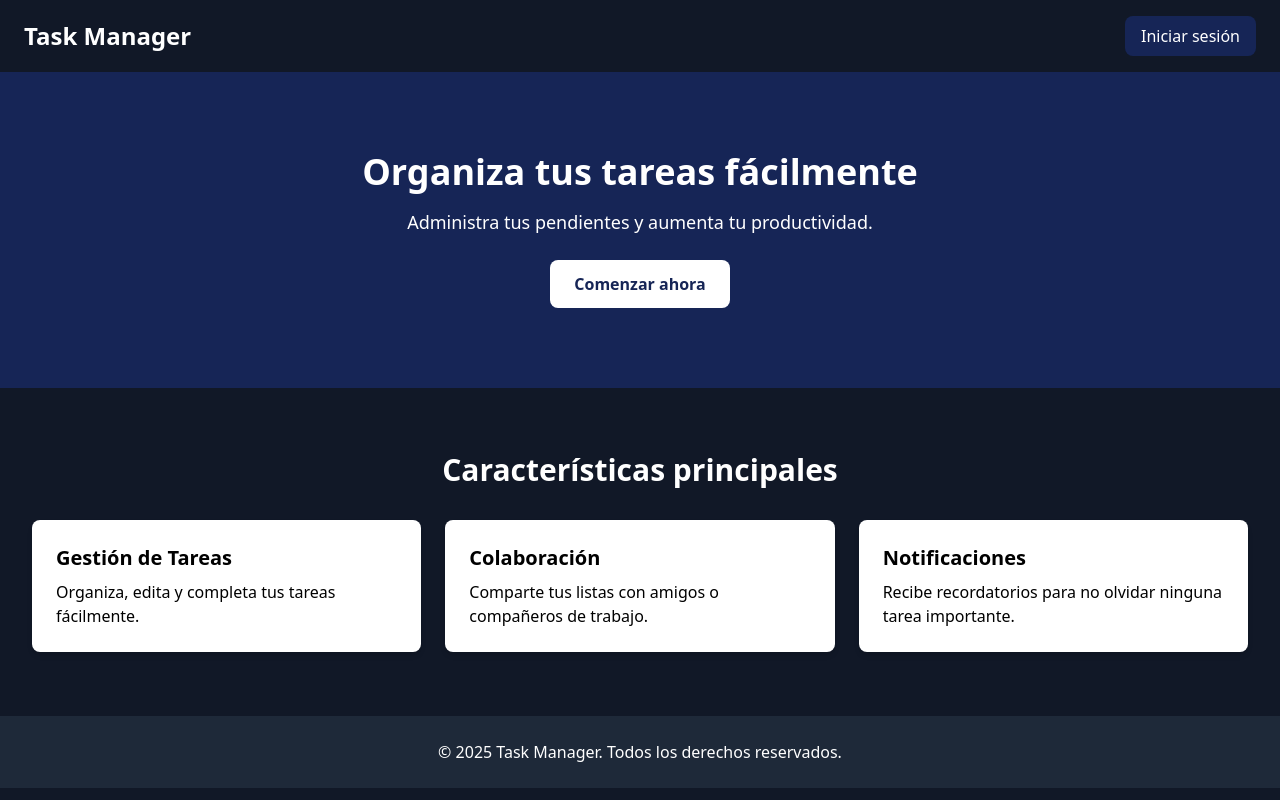
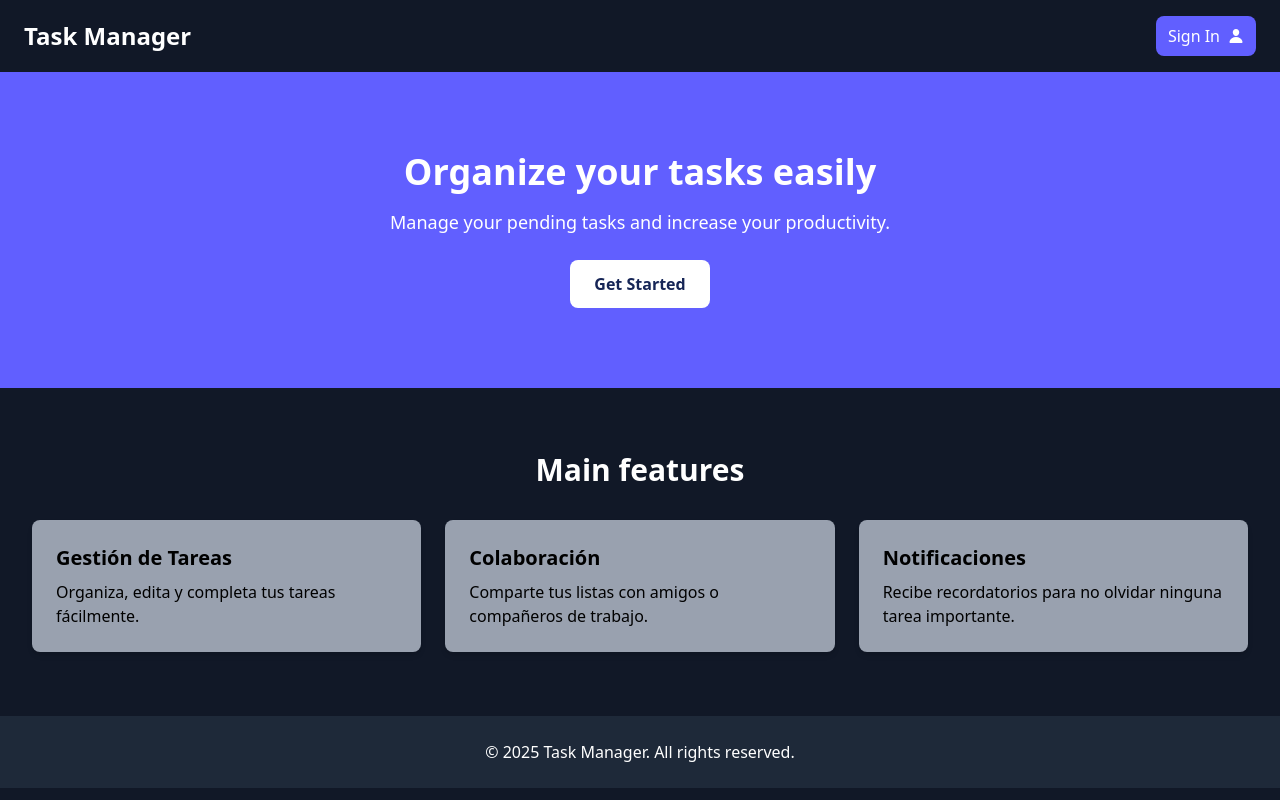
Before and after one commit to nicolasOyarce/task-manager, a React (Vite) app in the folder client/: page /home in a window 1280 px wide. Built offline with nearby package versions, Linux system fonts and the light colour scheme.

Commit message:
feat(frontend):add components home

```diff
--- a/client/src/App.jsx
+++ b/client/src/App.jsx
@@ -1,6 +1,6 @@
 import { BrowserRouter, Routes, Route, Navigate } from 'react-router-dom'
-import { TasksPage } from './pages/TasksPage'
-import { TaskFormPage } from './pages/TaskFormPage'
+import { TasksPage } from './pages/tasks/TasksPage'
+import { TaskFormPage } from './pages/tasks/TaskFormPage'
 import { Toaster } from 'react-hot-toast'
 import { LoginPage } from './pages/auth/LoginPage'
 import { RegisterPage } from './pages/auth/RegisterPage'
--- a/client/src/components/Navigation.jsx
+++ /dev/null
@@ -1,20 +0,0 @@
-import { Link } from 'react-router-dom'
-
-export function Navigation() {
-    return (
-        <div className='flex justify-between py-5'>
-            <Link to="/tasks">
-                <h1 className='font-bold text-3xl mb-4'>Task App</h1>
-            </Link>
-            <button className="px-3 py-2 bg-indigo-500 rounded-lg hover:bg-indigo-600 transition">
-                <Link to={'/login'}>Login</Link>
-            </button>
-            <button className="px-3 py-2 bg-gray-600 rounded-lg hover:bg-gray-700 transition">
-                <Link to={'/register'}>Register</Link>
-            </button>
-            <button className='bg-indigo-500 px-3 py-2 rounded-lg'>
-                <Link to="/task-create">Create Task +</Link>
-            </button>
-        </div>
-    )
-}
--- /dev/null
+++ b/client/src/components/nav/Footer.jsx
@@ -0,0 +1,7 @@
+export function Footer() {
+    return (
+        <footer className="text-center py-6 bg-gray-800 text-white">
+            <p>&copy; 2025 Task Manager. All rights reserved.</p>
+        </footer>
+    )
+}
--- /dev/null
+++ b/client/src/components/nav/Navigation.jsx
@@ -0,0 +1,14 @@
+import { Link } from 'react-router-dom'
+
+export function Navigation() {
+    return (
+        <div className='flex justify-between py-5'>
+            <Link to="/tasks">
+                <h1 className='font-bold text-3xl mb-4'>Task Manager</h1>
+            </Link>
+            <button className='bg-indigo-500 px-3 py-2 rounded-lg'>
+                <Link to="/task-create">Create Task +</Link>
+            </button>
+        </div>
+    )
+}
--- /dev/null
+++ b/client/src/components/nav/NavigationHome.jsx
@@ -0,0 +1,16 @@
+import { Link } from "react-router-dom";
+import { IoPerson } from "react-icons/io5";
+
+export function NavigationHome() {
+    return (
+        <div className="shadow-md py-4 px-6 flex justify-between items-center">
+            <h1 className="text-2xl font-bold text-white">Task Manager</h1>
+            <div className="space-x-4 ">
+                <button className="px-3 py-2 bg-indigo-500 rounded-lg hover:bg-indigo-600 transition flex items-center">
+                    <Link to={'/login'} className="mr-2">Sign In</Link>
+                    <IoPerson />
+                </button>
+            </div>
+        </div>
+    )
+}
--- a/client/src/components/TaskaList.jsx
+++ b/client/src/components/tasks/TasksList.jsx
@@ -1,5 +1,5 @@
 import { useEffect, useState } from "react"
-import { getAllTasks } from "../api/task.api";
+import { getAllTasks } from "../../api/task.api";
 import { TaskCard } from "./TaskCard";
 
 export function TasksList(){
--- a/client/src/pages/Home.jsx
+++ b/client/src/pages/Home.jsx
@@ -1,44 +1,40 @@
+import { Link } from 'react-router-dom';
+import { NavigationHome } from '../components/nav/NavigationHome';
+import { Footer } from '../components/nav/Footer';
+
 export function Home() {
     return (
         <div className="min-h-screen">
-            {/* Header */}
-            <header className="shadow-md py-4 px-6 flex justify-between items-center">
-                <h1 className="text-2xl font-bold text-white">Task Manager</h1>
-                <button className="bg-blue-950 text-white px-4 py-2 rounded-lg hover:bg-blue-600">
-                    Iniciar sesión
-                </button>
-            </header>
 
-            {/* Hero Section */}
-            <section className="text-center py-20 bg-blue-950 text-white">
-                <h2 className="text-4xl font-bold mb-4">Organiza tus tareas fácilmente</h2>
-                <p className="text-lg mb-6">Administra tus pendientes y aumenta tu productividad.</p>
+            <NavigationHome />
+
+            <section className="text-center py-20 bg-indigo-500 text-white">
+                <h2 className="text-4xl font-bold mb-4">Organize your tasks easily</h2>
+                <p className="text-lg mb-6">Manage your pending tasks and increase your productivity.</p>
                 <button className="bg-white text-blue-950 px-6 py-3 rounded-lg font-semibold hover:bg-gray-200">
-                    Comenzar ahora
+                    <Link to={'/register'}>Get Started</Link>
                 </button>
             </section>
 
             <section className="py-16 px-8">
-                <h3 className="text-3xl font-semibold text-center mb-8">Características principales</h3>
+                <h3 className="text-3xl font-semibold text-center mb-8">Main features</h3>
                 <div className="grid grid-cols-1 md:grid-cols-3 gap-6">
-                    <div className="bg-white p-6 rounded-lg shadow-md  text-black">
+                    <div className="bg-gray-400 p-6 rounded-lg shadow-md text-black">
                         <h4 className="text-xl font-bold mb-2">Gestión de Tareas</h4>
                         <p>Organiza, edita y completa tus tareas fácilmente.</p>
                     </div>
-                    <div className="bg-white p-6 rounded-lg shadow-md  text-black">
+                    <div className="bg-gray-400 p-6 rounded-lg shadow-md  text-black">
                         <h4 className="text-xl font-bold mb-2">Colaboración</h4>
                         <p>Comparte tus listas con amigos o compañeros de trabajo.</p>
                     </div>
-                    <div className="bg-white p-6 rounded-lg shadow-md text-black">
+                    <div className="bg-gray-400 p-6 rounded-lg shadow-md text-black">
                         <h4 className="text-xl font-bold mb-2">Notificaciones</h4>
                         <p>Recibe recordatorios para no olvidar ninguna tarea importante.</p>
                     </div>
                 </div>
             </section>
 
-            <footer className="text-center py-6 bg-gray-800 text-white">
-                <p>&copy; 2025 Task Manager. Todos los derechos reservados.</p>
-            </footer>
+            <Footer />
         </div>
     );
 }
--- a/client/src/pages/TaskFormPage.jsx
+++ b/client/src/pages/tasks/TaskFormPage.jsx
@@ -1,9 +1,9 @@
 import { useForm } from 'react-hook-form';
-import { createTask, deleteTask, updateTask, getTask } from '../api/task.api';
+import { createTask, deleteTask, updateTask, getTask } from '../../api/task.api';
 import { useNavigate, useParams } from 'react-router-dom';
 import { useEffect } from 'react';
 import { toast } from 'react-hot-toast';
-import  { Navigation } from "../components/Navigation"
+import { Navigation } from "../../components/nav/Navigation"
 
 export function TaskFormPage() {
 
--- a/client/src/pages/TasksPage.jsx
+++ b/client/src/pages/tasks/TasksPage.jsx
@@ -1,5 +1,5 @@
-import { TasksList } from "../components/TaskaList"
-import  { Navigation } from "../components/Navigation"
+import { TasksList } from "../../components/tasks/TasksList"
+import { Navigation } from "../../components/nav/Navigation"
 
 export function TasksPage() {
     return (
```
Also changed, not shown: client/src/components/tasks/TaskCard.jsx (renamed from client/src/components/TaskCard.jsx), 1 other file (tests, documents, lock files or other folders).
